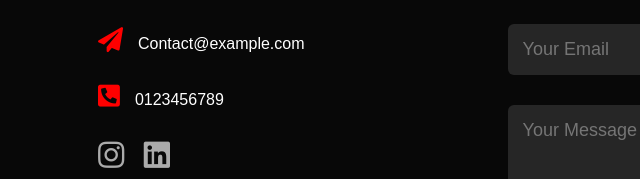
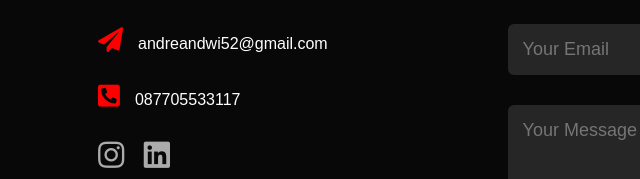
Before and after one commit to dwisahara/dwi, a plain HTML site: page index.html in a window 1280 px wide. Shown: the part 2306-2485 px from the top of the page, 30-670 px from the left. Drawn offline with Linux system fonts and the light colour scheme.

Commit message:
Update index.html

```diff
--- a/index.html
+++ b/index.html
@@ -122,8 +122,8 @@
     <div class="row">
       <div class="contact-left">
         <h1 class="sub-title">Contact me</h1>
-        <p><i class="fas fa-paper-plane"></i>Contact@example.com</p>
-        <p><i class="fas fa-phone-square-alt"></i>0123456789</p>
+        <p><i class="fas fa-paper-plane"></i>andreandwi52@gmail.com</p>
+        <p><i class="fas fa-phone-square-alt"></i>087705533117</p>
         <div class="social-icons">
           <a href="https://instagram.com/andreandwi__"><i class="fab fa-instagram"></i></i></i></a>
           <a href="https://www.linkedin.com/in/andrean-dwi-sahara-7b18b4180/"><i class="fab fa-linkedin"></i></i></a>
```
